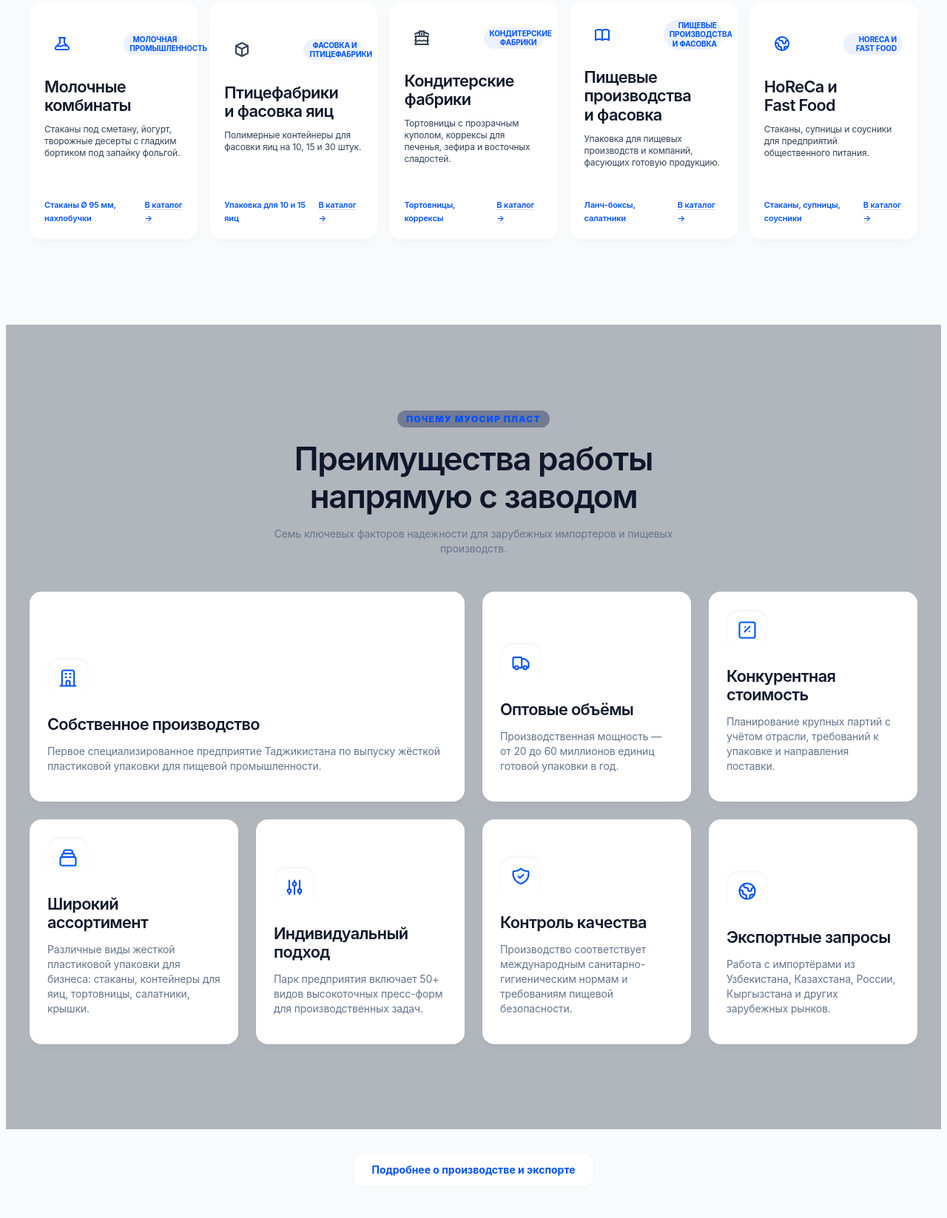
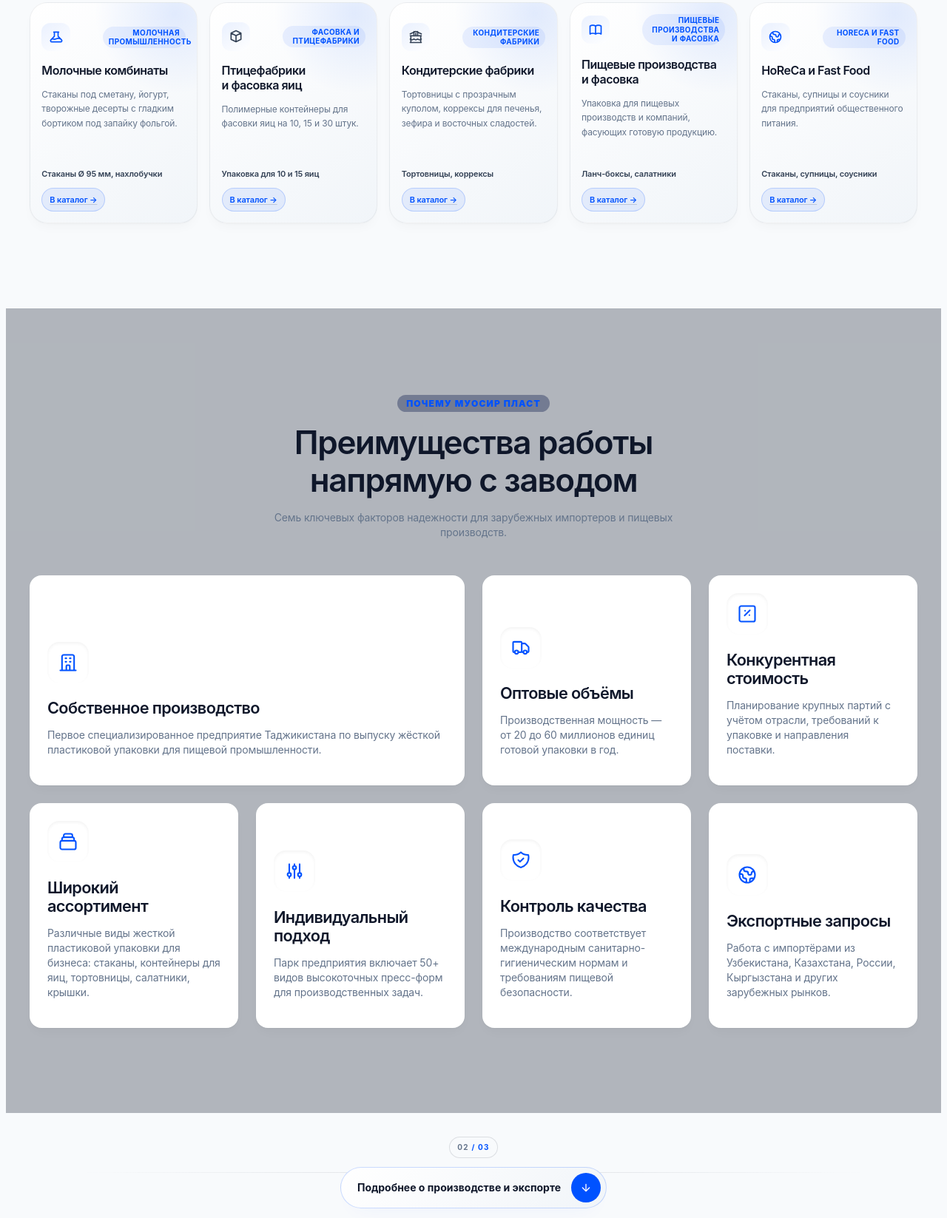
Before and after one commit to Iskandarkhon2/muosir, a website with bundled scripts: page index.html in a window 1280 px wide. Shown: the part 2213-3860 px from the top of the page at 74% size. Built offline with nearby package versions, Linux system fonts and the light colour scheme; files whose address does not match are found by name.

Commit message:
Polish staged homepage presentation
Co-authored-by: Copilot <223556219+Copilot@users.noreply.github.com>

```diff
--- a/index.html
+++ b/index.html
@@ -459,15 +459,20 @@
       </div>
     </section>
 
-    <div class="mx-auto max-w-7xl px-4 py-8 text-center sm:px-6 lg:px-8">
+    <div class="homepage-stage-control hidden mx-auto max-w-7xl px-4 py-8 text-center sm:px-6 lg:px-8" data-homepage-stage-control>
+      <span class="homepage-stage-control__progress" aria-hidden="true">02 <span>/ 03</span></span>
       <button
         type="button"
-        class="hidden rounded-xl border border-slate-700 bg-slate-900 px-6 py-3 text-sm font-bold text-cyan-300 transition-colors hover:border-cyan-500/50 hover:text-white focus-visible:outline focus-visible:outline-2 focus-visible:outline-offset-2 focus-visible:outline-cyan-400"
+        class="homepage-stage-control__button hidden"
         data-homepage-stage-toggle="homepage-stage-2"
-        data-i18n="page_show_stage_2"
         aria-controls="homepage-stage-2"
         aria-expanded="false"
-      >Подробнее о производстве и экспорте</button>
+      >
+        <span data-i18n="page_show_stage_2">Подробнее о производстве и экспорте</span>
+        <span class="homepage-stage-control__icon" aria-hidden="true">
+          <svg class="w-4 h-4" fill="none" stroke="currentColor" viewBox="0 0 24 24"><path stroke-linecap="round" stroke-linejoin="round" stroke-width="2" d="M12 5v14m7-7-7 7-7-7"/></svg>
+        </span>
+      </button>
     </div>
     <div id="homepage-stage-2" class="hidden" data-homepage-stage>
     <!-- ================= BLOCK 8: EXPORT CATALOG (Раздел 8 ТЗ) ================= -->
@@ -724,15 +729,20 @@
 
     <!-- ================= BLOCK 13: QUALITY & CERTIFICATES (Раздел 13 ТЗ) ================= -->
     </div>
-    <div class="mx-auto max-w-7xl px-4 py-8 text-center sm:px-6 lg:px-8">
+    <div class="homepage-stage-control hidden mx-auto max-w-7xl px-4 py-8 text-center sm:px-6 lg:px-8" data-homepage-stage-control>
+      <span class="homepage-stage-control__progress" aria-hidden="true">03 <span>/ 03</span></span>
       <button
         type="button"
-        class="hidden rounded-xl border border-slate-700 bg-slate-900 px-6 py-3 text-sm font-bold text-cyan-300 transition-colors hover:border-cyan-500/50 hover:text-white focus-visible:outline focus-visible:outline-2 focus-visible:outline-offset-2 focus-visible:outline-cyan-400"
+        class="homepage-stage-control__button hidden"
         data-homepage-stage-toggle="homepage-stage-3"
-        data-i18n="page_show_stage_3"
         aria-controls="homepage-stage-3"
         aria-expanded="false"
-      >Показать больше о качестве и сотрудничестве</button>
+      >
+        <span data-i18n="page_show_stage_3">Показать больше о качестве и сотрудничестве</span>
+        <span class="homepage-stage-control__icon" aria-hidden="true">
+          <svg class="w-4 h-4" fill="none" stroke="currentColor" viewBox="0 0 24 24"><path stroke-linecap="round" stroke-linejoin="round" stroke-width="2" d="M12 5v14m7-7-7 7-7-7"/></svg>
+        </span>
+      </button>
     </div>
     <div id="homepage-stage-3" class="hidden" data-homepage-stage>
     <section id="documents" class="motion-section py-24 bg-slate-900/30 border-y border-slate-800/80">
--- a/src/features/site/shared-ui.js
+++ b/src/features/site/shared-ui.js
@@ -55,6 +55,8 @@
       buttons.forEach(button => {
         const isNext = nextStage && button.dataset.homepageStageToggle === nextStage.id;
         const buttonStage = stages.find(stage => stage.id === button.dataset.homepageStageToggle);
+        const control = button.closest('[data-homepage-stage-control]');
+        control?.classList.toggle('hidden', !isNext);
         button.classList.toggle('hidden', !isNext);
         button.setAttribute('aria-expanded', String(Boolean(buttonStage && !buttonStage.classList.contains('hidden'))));
       });
--- a/src/shared/styles/cinematic.css
+++ b/src/shared/styles/cinematic.css
@@ -210,6 +210,203 @@
 
 #advantages-grid .glass-card {
   min-height: 100%;
+}
+
+#industries-grid .industry-card {
+  position: relative;
+  min-width: 0;
+  min-height: 100%;
+  isolation: isolate;
+  overflow: hidden;
+  padding: clamp(14px, 1.2vw, 20px);
+  border: 1px solid var(--border-subtle) !important;
+  border-radius: var(--radius-xl);
+  background: linear-gradient(145deg, var(--surface-1), var(--surface-2)) !important;
+  box-shadow: var(--shadow-card);
+  transition: transform var(--duration-normal) var(--ease-out), border-color var(--duration-normal) ease, box-shadow var(--duration-normal) ease;
+}
+
+#industries-grid .industry-card::before {
+  position: absolute;
+  z-index: -1;
+  top: -96px;
+  right: -80px;
+  width: 220px;
+  height: 220px;
+  border-radius: 50%;
+  background: radial-gradient(circle, var(--accent-glow), transparent 70%);
+  content: "";
+  pointer-events: none;
+}
+
+#industries-grid .industry-card:hover {
+  transform: translateY(-4px);
+  border-color: var(--accent-border) !important;
+  box-shadow: var(--shadow-float) !important;
+}
+
+#industries-grid .industry-card__top,
+#industries-grid .industry-card__content,
+#industries-grid .industry-card__footer {
+  position: relative;
+  z-index: 1;
+}
+
+#industries-grid .industry-card__icon {
+  width: clamp(2.25rem, 3vw, 2.875rem);
+  height: clamp(2.25rem, 3vw, 2.875rem);
+  border-color: var(--accent-border) !important;
+  background: linear-gradient(145deg, var(--accent-soft), var(--surface-1)) !important;
+  box-shadow: inset 0 1px 0 rgba(255, 255, 255, 0.12);
+}
+
+#industries-grid .industry-card__icon svg {
+  width: 1.25rem;
+  height: 1.25rem;
+  color: var(--accent);
+}
+
+#industries-grid .industry-card__badge {
+  max-width: 7rem;
+  border-color: var(--accent-border) !important;
+  background: var(--accent-soft) !important;
+  color: var(--accent) !important;
+  letter-spacing: 0.035em;
+}
+
+#industries-grid .industry-card__content h3 {
+  margin-bottom: 0.55rem;
+  font-size: clamp(0.9rem, 0.4vw + 0.75rem, 1rem);
+  line-height: 1.3;
+  text-wrap: balance;
+}
+
+#industries-grid .industry-card__content p {
+  color: var(--text-muted) !important;
+  font-size: 0.75rem;
+  line-height: 1.6;
+}
+
+#industries-grid .industry-card__footer {
+  align-items: flex-start;
+  flex-direction: column;
+  gap: 10px;
+  border-color: var(--border-subtle);
+}
+
+#industries-grid .industry-card__footer > span {
+  color: var(--text-secondary);
+  line-height: 1.45;
+}
+
+#industries-grid .industry-card__footer > a {
+  display: inline-flex;
+  align-items: center;
+  padding: 6px 10px;
+  border: 1px solid var(--accent-border);
+  border-radius: 999px;
+  background: var(--accent-soft);
+  font-size: 0.6875rem;
+  white-space: nowrap;
+}
+
+.homepage-stage-control {
+  position: relative;
+  padding-block: clamp(32px, 4vw, 52px);
+}
+
+.homepage-stage-control:not(.hidden) {
+  display: grid;
+  justify-items: center;
+  gap: 12px;
+}
+
+.homepage-stage-control:not(.hidden)::before {
+  position: absolute;
+  z-index: -1;
+  top: 50%;
+  right: 8%;
+  left: 8%;
+  height: 1px;
+  background: linear-gradient(90deg, transparent, var(--border-default), transparent);
+  content: "";
+}
+
+.homepage-stage-control__progress {
+  padding: 5px 10px;
+  border: 1px solid var(--border-default);
+  border-radius: 999px;
+  background: var(--canvas);
+  color: var(--text-subtle);
+  font-size: 0.625rem;
+  font-weight: 700;
+  letter-spacing: 0.12em;
+}
+
+.homepage-stage-control__progress span {
+  color: var(--accent);
+}
+
+.homepage-stage-control__button:not(.hidden) {
+  display: inline-flex;
+  min-height: 56px;
+  max-width: 100%;
+  align-items: center;
+  justify-content: center;
+  gap: 14px;
+  padding: 6px 7px 6px 22px;
+  border: 1px solid var(--accent-border);
+  border-radius: 999px;
+  background: linear-gradient(135deg, var(--surface-1), var(--surface-2));
+  box-shadow: 0 12px 30px -20px var(--accent-glow);
+  color: var(--text-primary);
+  font-size: 0.875rem;
+  font-weight: 700;
+  text-align: left;
+  transition: transform var(--duration-normal) var(--ease-out), border-color var(--duration-normal) ease, box-shadow var(--duration-normal) ease;
+}
+
+.homepage-stage-control__button:not(.hidden):hover {
+  transform: translateY(-2px);
+  border-color: var(--accent) !important;
+  box-shadow: var(--shadow-accent);
+}
+
+.homepage-stage-control__button:focus-visible {
+  outline: 2px solid var(--accent);
+  outline-offset: 3px;
+}
+
+.homepage-stage-control__icon {
+  display: grid;
+  width: 40px;
+  height: 40px;
+  flex: 0 0 40px;
+  place-items: center;
+  border-radius: 50%;
+  background: var(--accent);
+  color: var(--accent-contrast);
+  transition: transform var(--duration-normal) var(--ease-out);
+}
+
+.homepage-stage-control__button:not(.hidden):hover .homepage-stage-control__icon {
+  transform: translateY(2px);
+}
+
+[data-homepage-stage]:not(.hidden) {
+  animation: homepage-stage-enter 480ms var(--ease-out) both;
+}
+
+@keyframes homepage-stage-enter {
+  from {
+    opacity: 0;
+    transform: translateY(18px);
+  }
+
+  to {
+    opacity: 1;
+    transform: translateY(0);
+  }
 }
 
 .production-card-visual {
@@ -585,16 +782,41 @@
 }
 
 @media (max-width: 639px) {
-  #industries-grid .glass-card h3 {
+  #industries-grid .industry-card {
+    padding: 14px;
+    border-radius: 18px;
+  }
+
+  #industries-grid .industry-card__badge {
+    display: none;
+  }
+
+  #industries-grid .industry-card__content h3 {
+    min-height: 2.6em;
+    font-size: 0.8125rem;
+    line-height: 1.35;
+  }
+
+  #industries-grid .industry-card__content p {
     font-size: 0.75rem;
-    line-height: 1.35;
+    line-height: 1.55;
+  }
+
+  #industries-grid .industry-card__footer {
+    padding-top: 12px;
+  }
+
+  #industries-grid .industry-card__footer > a {
+    font-size: 0.625rem;
   }
 }
 
 @media (prefers-reduced-motion: reduce) {
   .motion-reveal,
-  .page-transition-curtain {
+  .page-transition-curtain,
+  [data-homepage-stage]:not(.hidden) {
     opacity: 1;
     transform: none;
+    animation: none;
   }
 }
```
Also changed, not shown: src/app/bootstrap.js.
